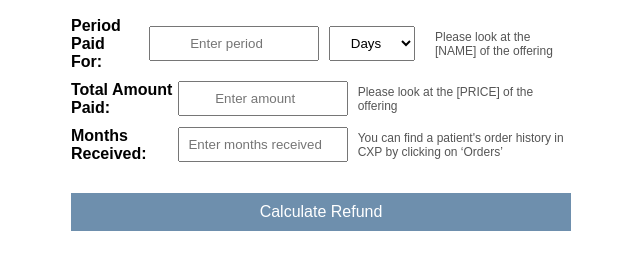
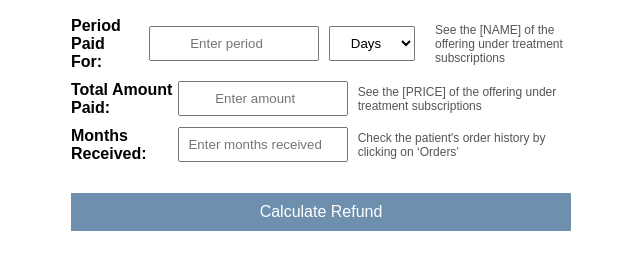
Before and after one commit to m-bluebird/refund-calculator, a plain HTML site: page index.html in a window 1280 px wide. Shown: the part 101-370 px from the top of the page, without its empty margins (319-959 px from the left). Drawn offline with Linux system fonts and the light colour scheme; a web font is replaced by a local one.

Commit message:
Add files via upload

```diff
--- a/index.html
+++ b/index.html
@@ -75,19 +75,19 @@
                 <option value="days">Days</option>
                 <option value="months">Months</option>
             </select>
-            <span class="instructions">Please look at the [NAME] of the offering</span>
+            <span class="instructions">See the [NAME] of the offering under treatment subscriptions</span>
         </div>
 
         <div class="input-group">
             <label for="totalAmountPaid">Total Amount Paid:</label>
             <input type="number" id="totalAmountPaid" placeholder="Enter amount">
-            <span class="instructions">Please look at the [PRICE] of the offering</span>
+            <span class="instructions">See the [PRICE] of the offering under treatment subscriptions</span>
         </div>
 
         <div class="input-group">
             <label for="monthsReceived">Months Received:</label>
             <input type="number" id="monthsReceived" placeholder="Enter months received">
-            <span class="instructions">You can find a patient's order history in CXP by clicking on ‘Orders’</span>
+            <span class="instructions">Check the patient's order history by clicking on ‘Orders’</span>
         </div>
 
         <button onclick="calculateRefund()">Calculate Refund</button>
```
